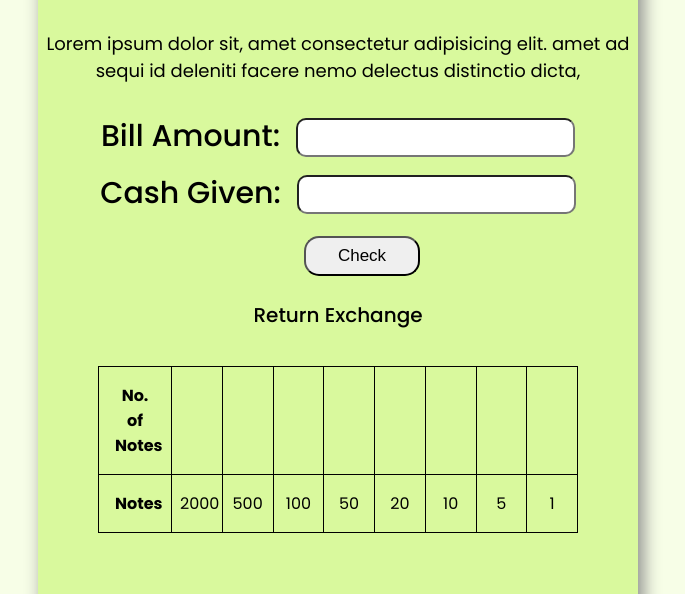
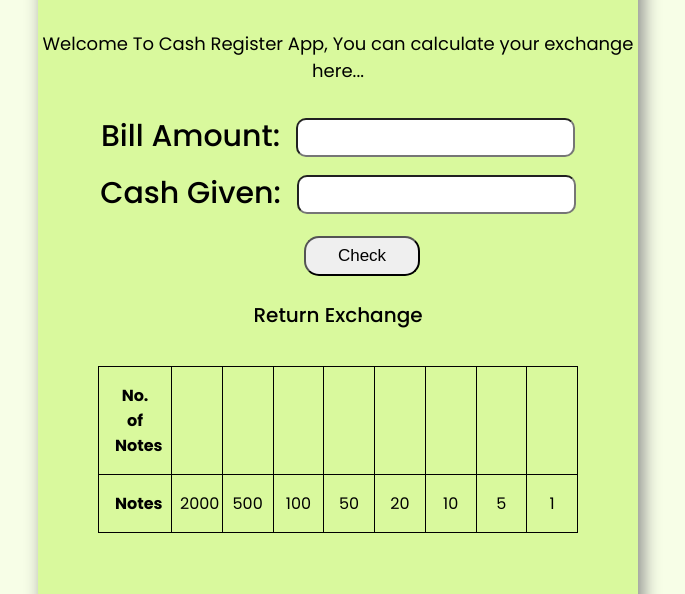
Before and after one commit to anshu1016/cash-Register, a plain HTML site: page index.html in a window 1280 px wide. Shown: the part 197-791 px from the top of the page, without its empty margins (302-987 px from the left). Drawn offline with Linux system fonts and the light colour scheme.

Commit message:
changes paragraph content

```diff
--- a/index.html
+++ b/index.html
@@ -14,7 +14,7 @@
         <div class="heading">
            <h1>Cash Register</h1>
         </div>
-        <p class="descrption">Lorem ipsum dolor sit, amet consectetur adipisicing elit.  amet ad sequi id deleniti facere nemo delectus distinctio dicta, </p>
+        <p class="descrption">Welcome To Cash Register App, You can calculate your exchange here... </p>
         <label for="bill amoount" type="text" class="lbl"> Bill Amount: </label>
         <input type="number" id="bill-amount"/>
         <br>
```
